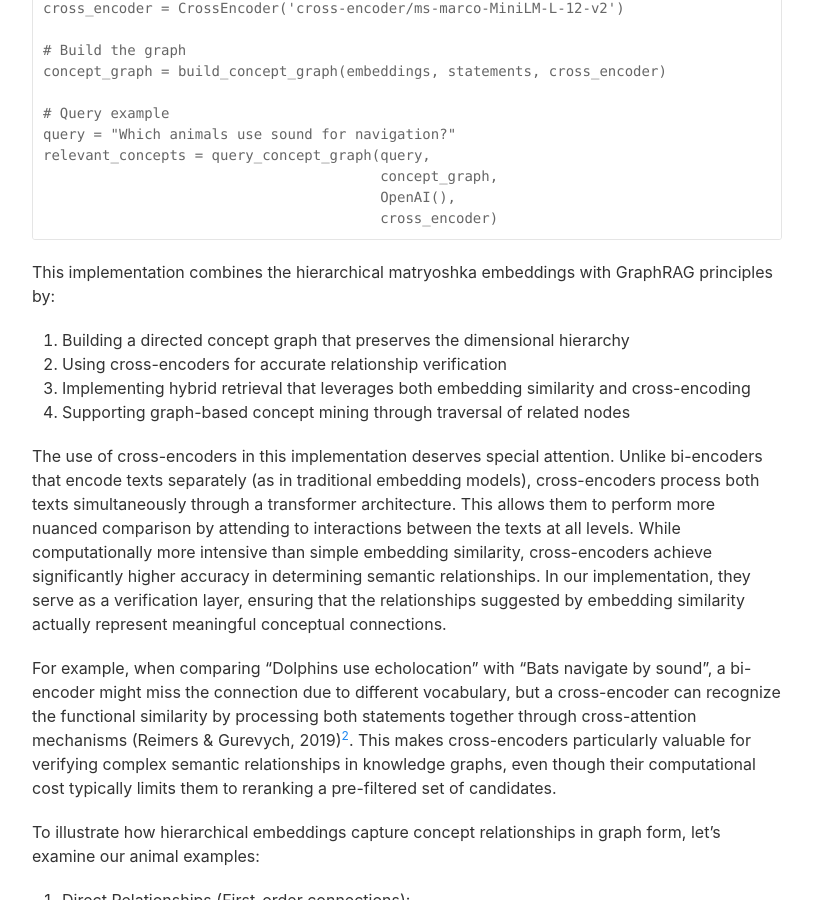
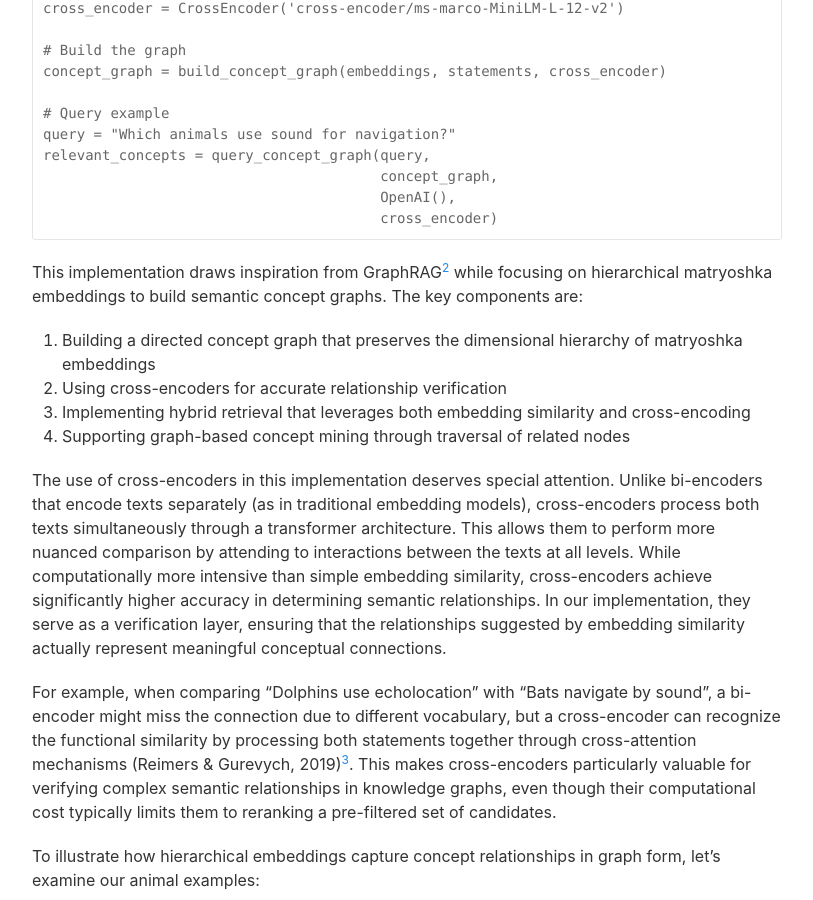
Before and after one commit to nyvyn/nyvyn.github.io, a Jekyll site: the page built from _notes/2024-12-24-graph-embeddings.markdown, in a window 1280 px wide and 900 px high, scrolled down 6823 px. Shown: the whole window, without its empty margins (233-1046 px from the left). Built offline with Jekyll 4.4.1, drawn with Linux system fonts in a browser that asks for light colours; some of the changed text lies outside the part shown.

Commit message:
docs: Add GraphRAG reference and clarify hierarchical embedding approach

````diff
--- a/_notes/2024-12-24-graph-embeddings.markdown
+++ b/_notes/2024-12-24-graph-embeddings.markdown
@@ -310,12 +310,14 @@ relevant_concepts = query_concept_graph(query,
                                         cross_encoder)
 ```
 
-This implementation combines the hierarchical matryoshka embeddings with GraphRAG principles by:
+This implementation draws inspiration from GraphRAG[^9] while focusing on hierarchical matryoshka embeddings to build semantic concept graphs. The key components are:
 
-1. Building a directed concept graph that preserves the dimensional hierarchy
+1. Building a directed concept graph that preserves the dimensional hierarchy of matryoshka embeddings
 2. Using cross-encoders for accurate relationship verification
 3. Implementing hybrid retrieval that leverages both embedding similarity and cross-encoding
 4. Supporting graph-based concept mining through traversal of related nodes
+
+[^9]: Liu, S., Yu, T., Xiao, T., Peng, Z., & Hong, Y. (2023). GraphRAG: Unlocking LLM's Potential for Complex Question Answering over Knowledge Graphs. arXiv preprint arXiv:2310.05842.
 
 The use of cross-encoders in this implementation deserves special attention. Unlike bi-encoders that encode texts
 separately (as in traditional embedding models), cross-encoders process both texts simultaneously through a transformer
````
